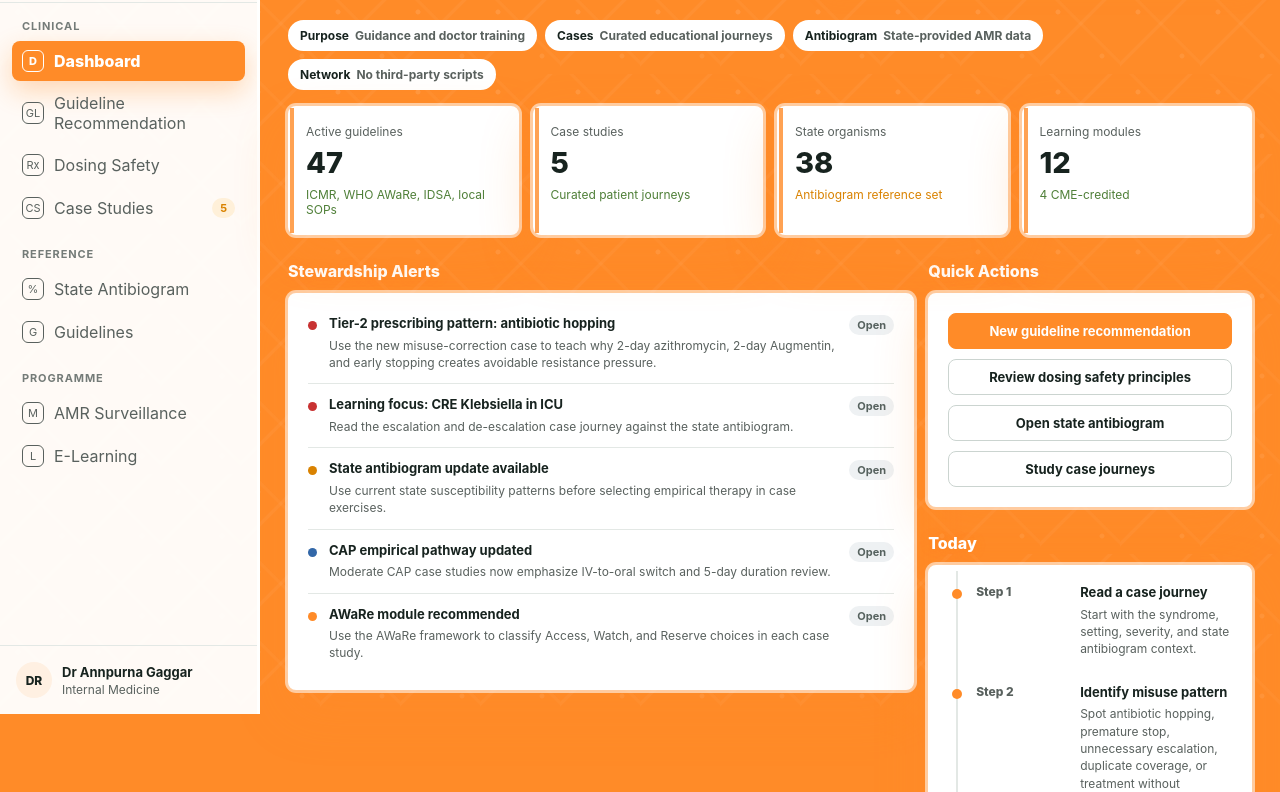
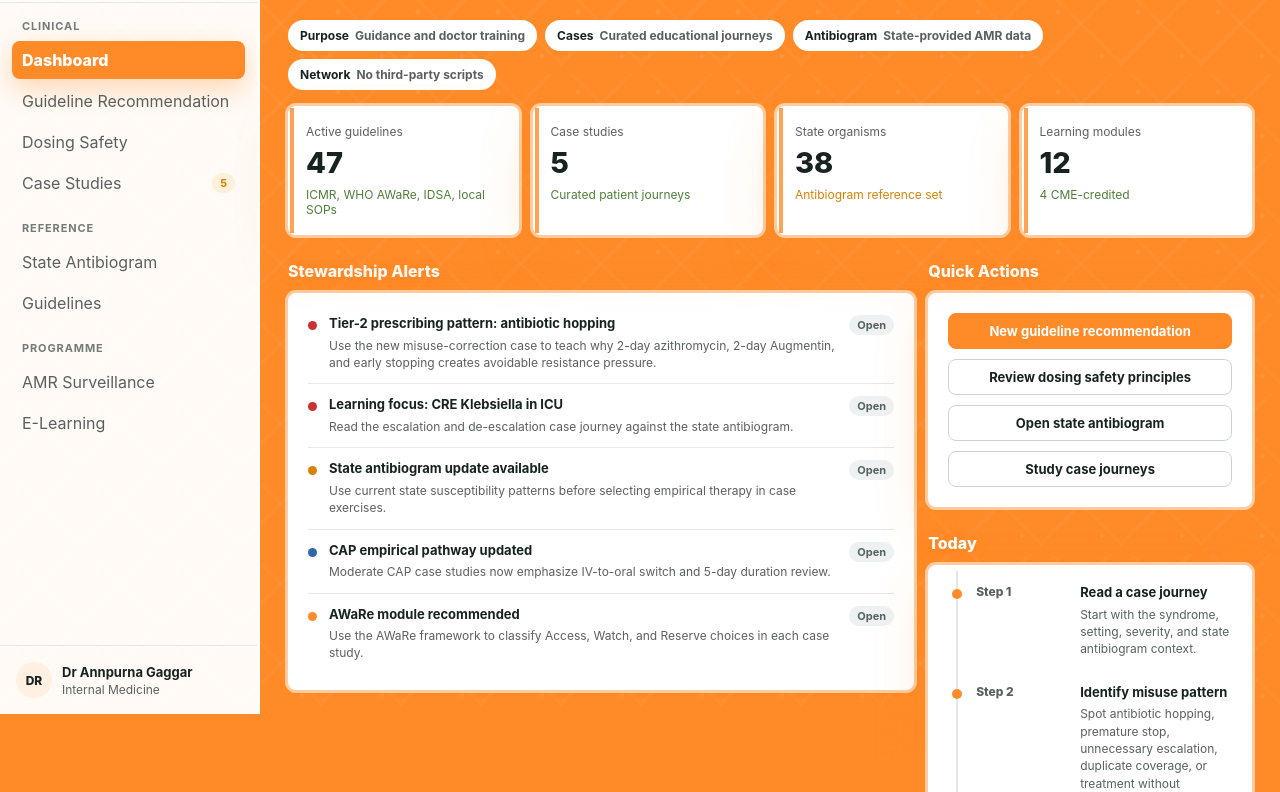
Before and after one commit to lavinayadavly-orvia/santulanAMR, a website: page index.html in a window 1280 px wide. Shown: the part 86-878 px from the top of the page. Drawn offline with Linux system fonts and the light colour scheme.

Commit message:
Remove decorative sidebar icons

```diff
--- a/index.html
+++ b/index.html
@@ -81,7 +81,7 @@
       border-bottom: 1px solid var(--line);
       display: flex;
       align-items: center;
-      gap: 10px;
+      gap: 8px;
     }
     .brand-logo {
       width: 104px;
@@ -129,16 +129,6 @@
     .nav-item:hover { background: #fff7f0; color: var(--ink); }
     .nav-item.active { background: #FF8B28; color: #fff; font-weight: 820; box-shadow: 0 10px 26px rgba(255, 139, 40, .32); }
     .nav-item.active .badge { background: rgba(255,255,255,.2); color: #fff; }
-    .nav-ico {
-      width: 22px;
-      height: 22px;
-      border: 1px solid currentColor;
-      border-radius: 6px;
-      display: grid;
-      place-items: center;
-      font-size: 11px;
-      flex: 0 0 auto;
-    }
     .badge {
       display: inline-flex;
       align-items: center;
@@ -898,20 +888,20 @@
       <nav>
         <div class="nav-block">
           <div class="nav-label">Clinical</div>
-          <button class="nav-item active" data-view="dashboard"><span class="nav-ico">D</span>Dashboard</button>
-          <button class="nav-item" data-view="recommend"><span class="nav-ico">GL</span>Guideline Recommendation</button>
-          <button class="nav-item" data-view="dose"><span class="nav-ico">Rx</span>Dosing Safety</button>
-          <button class="nav-item" data-view="patients"><span class="nav-ico">CS</span>Case Studies <span class="badge amber" id="reviewBadge">5</span></button>
+          <button class="nav-item active" data-view="dashboard">Dashboard</button>
+          <button class="nav-item" data-view="recommend">Guideline Recommendation</button>
+          <button class="nav-item" data-view="dose">Dosing Safety</button>
+          <button class="nav-item" data-view="patients">Case Studies <span class="badge amber" id="reviewBadge">5</span></button>
         </div>
         <div class="nav-block">
           <div class="nav-label">Reference</div>
-          <button class="nav-item" data-view="sensitivity"><span class="nav-ico">%</span>State Antibiogram</button>
-          <button class="nav-item" data-view="guidelines"><span class="nav-ico">G</span>Guidelines</button>
+          <button class="nav-item" data-view="sensitivity">State Antibiogram</button>
+          <button class="nav-item" data-view="guidelines">Guidelines</button>
         </div>
         <div class="nav-block">
           <div class="nav-label">Programme</div>
-          <button class="nav-item" data-view="surveillance"><span class="nav-ico">M</span>AMR Surveillance</button>
-          <button class="nav-item" data-view="learning"><span class="nav-ico">L</span>E-Learning</button>
+          <button class="nav-item" data-view="surveillance">AMR Surveillance</button>
+          <button class="nav-item" data-view="learning">E-Learning</button>
         </div>
       </nav>
       <div class="persona">
```
Also changed, not shown: dist/index.html.
